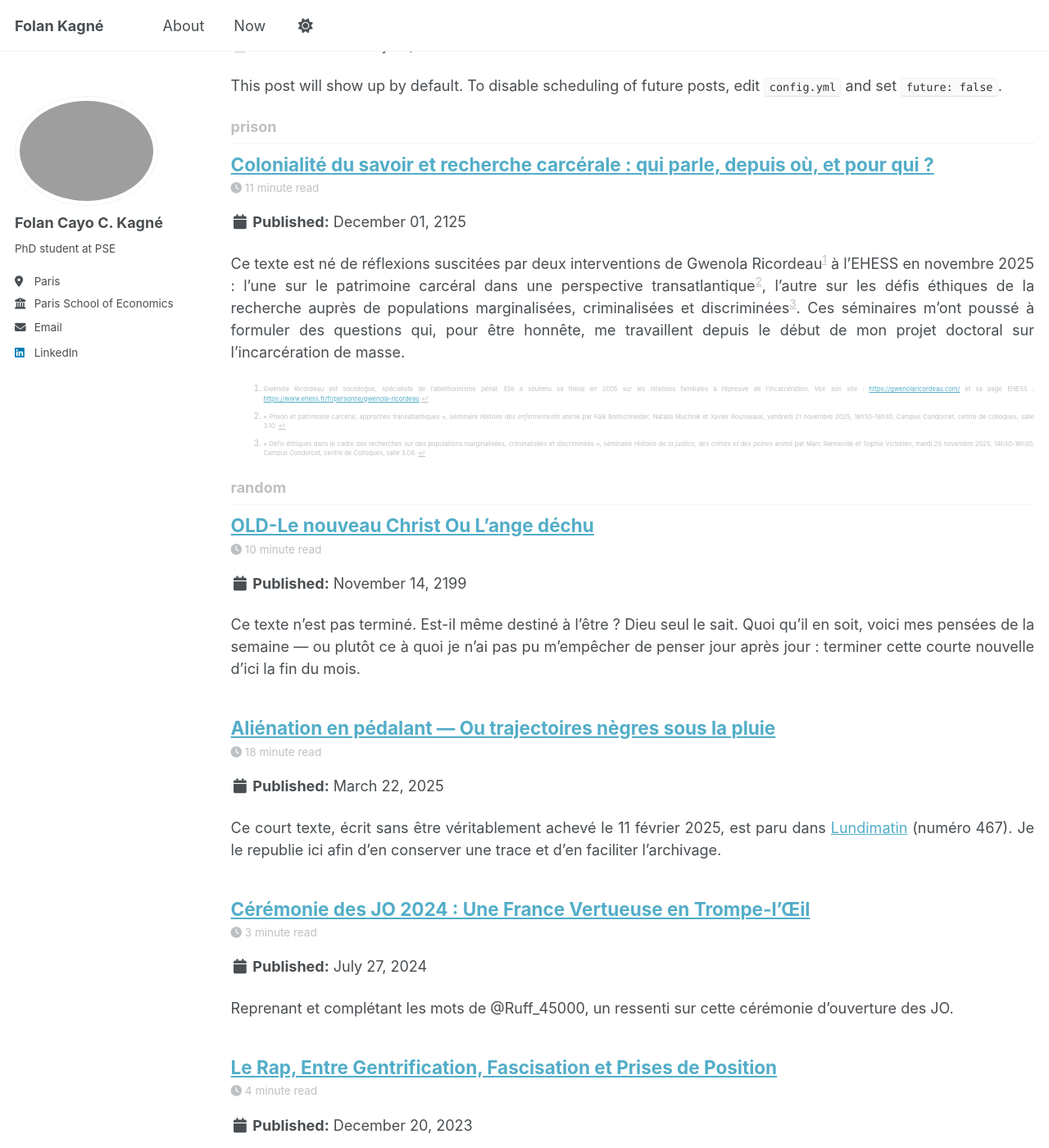
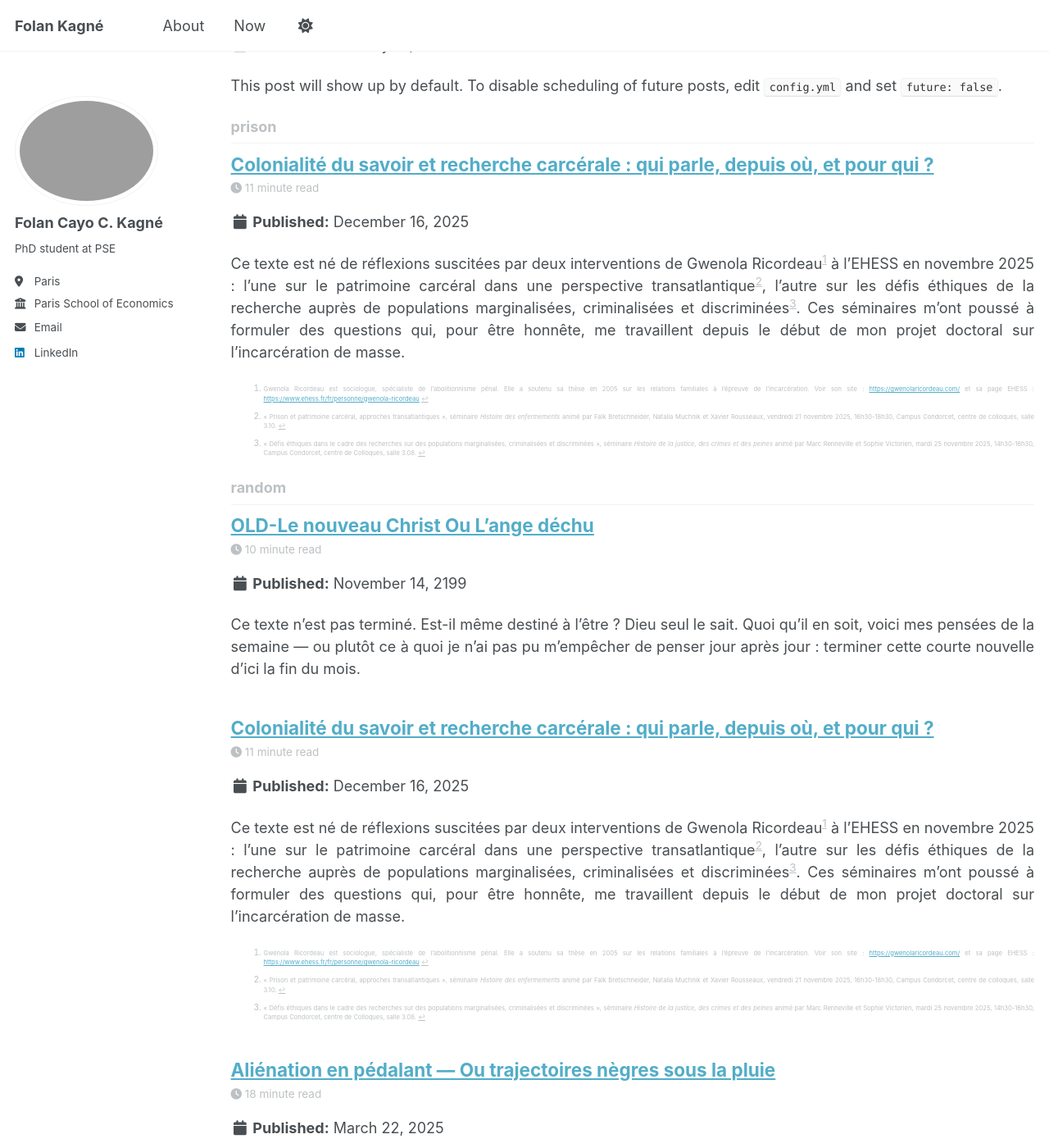
Before and after one commit to folankagne/folankagne.github.io, a Jekyll site: the page built from _pages/tag-archive.html, in a window 1280 px wide and 1400 px high, scrolled down 1099 px. Shown: the whole window at 82% size. Built offline with Jekyll 4.4.1, drawn with Linux system fonts in a browser that asks for light colours; a script that is not in the unit is left out; some of the changed text lies outside the part shown.

Commit message:
Update and rename 2025-12-12-blog-post-5.md to 2025-12-16-blog-post-5.md

```diff
--- a/_posts/2025-12-12-blog-post-5.md
+++ b/_posts/2025-12-16-blog-post-5.md
@@ -1,12 +1,13 @@
 ---
 title: 'Colonialité du savoir et recherche carcérale : qui parle, depuis où, et pour qui ?'
-date: 2125-12-01
+date: 2025-12-16
 permalink: /posts/2025/12/extractivisme-savoir-carceral/
 tags:
   - prison
   - épistémologie
-  - Anticolonialisme
+  - anticolonialisme
   - recherche
+  - random
 ---
 
 Ce texte est né de réflexions suscitées par deux interventions de Gwenola Ricordeau[^1] à l'EHESS en novembre 2025 : l'une sur le patrimoine carcéral dans une perspective transatlantique[^2], l'autre sur les défis éthiques de la recherche auprès de populations marginalisées, criminalisées et discriminées[^3]. Ces séminaires m'ont poussé à formuler des questions qui, pour être honnête, me travaillent depuis le début de mon projet doctoral sur l'incarcération de masse.
```
